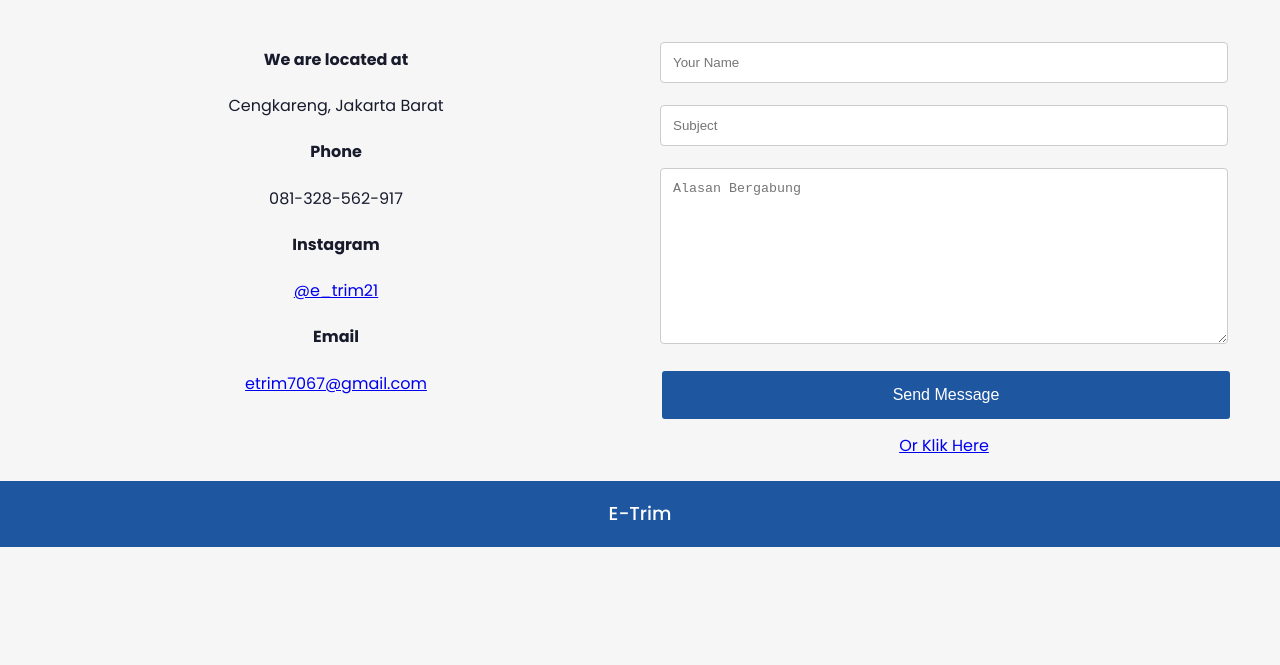
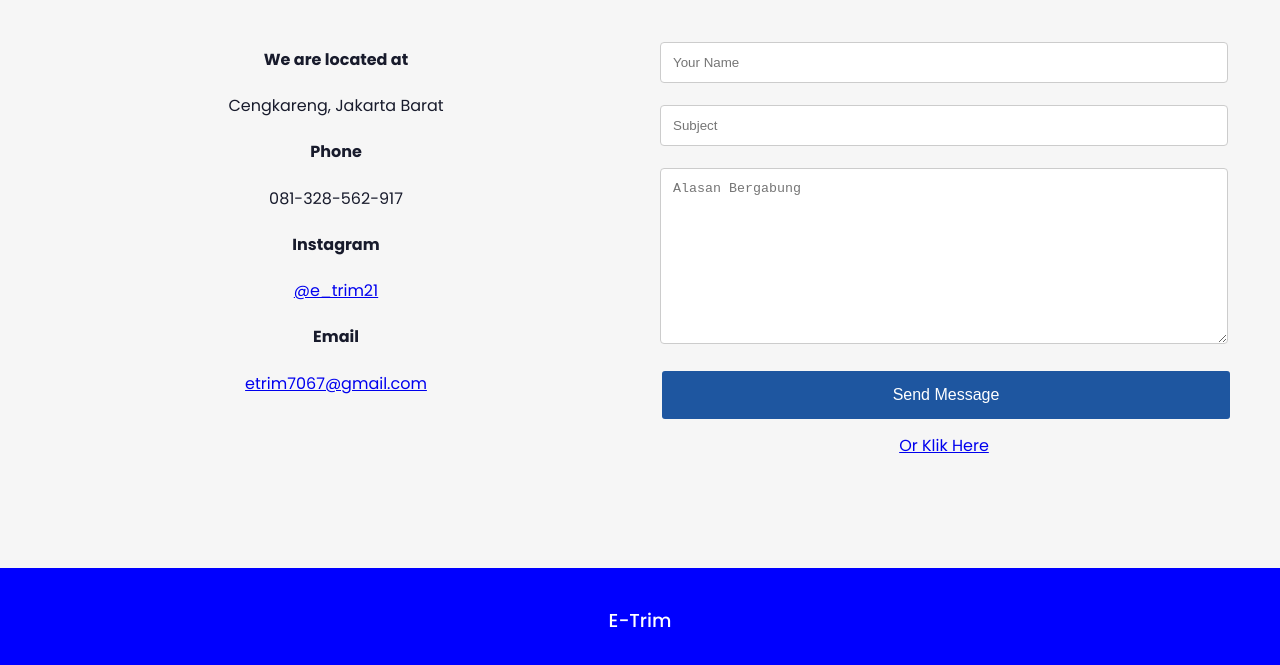
Before and after one commit to lieselotte18/e-trim.github.io, a plain HTML site: page join.html in a window 1280 px wide. Shown: the part 253-918 px from the top of the page. Before the commit the page ends 800 px from the top, so only its background shows below. Drawn offline with Linux system fonts and the light colour scheme.

Commit message:
Update styles.css

```diff
--- a/css/styles.css
+++ b/css/styles.css
@@ -371,11 +371,12 @@ footer1 {
 }
 
 footer {
-  position: absolute;
+  background-color: blue;
+  color: white;
+  padding: 20px;
   text-align: center;
-  background-color: #1e56a0;
-  width: 100%;
-  bottom: 0;
+  position: relative;
+  margin-top: 100px; /* Ubah angka sesuai kebutuhan */
 }
 
 footer h3 > span,
```
